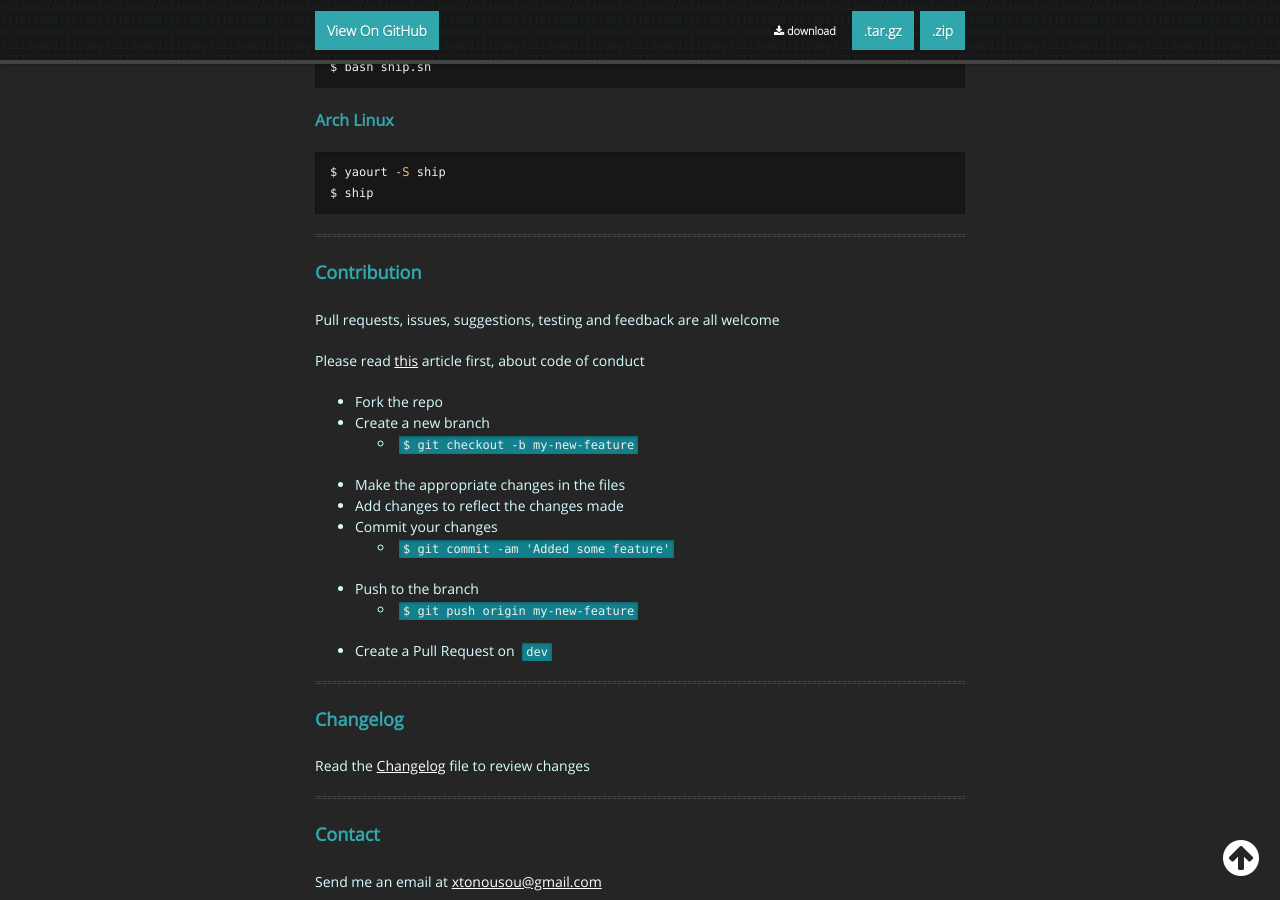
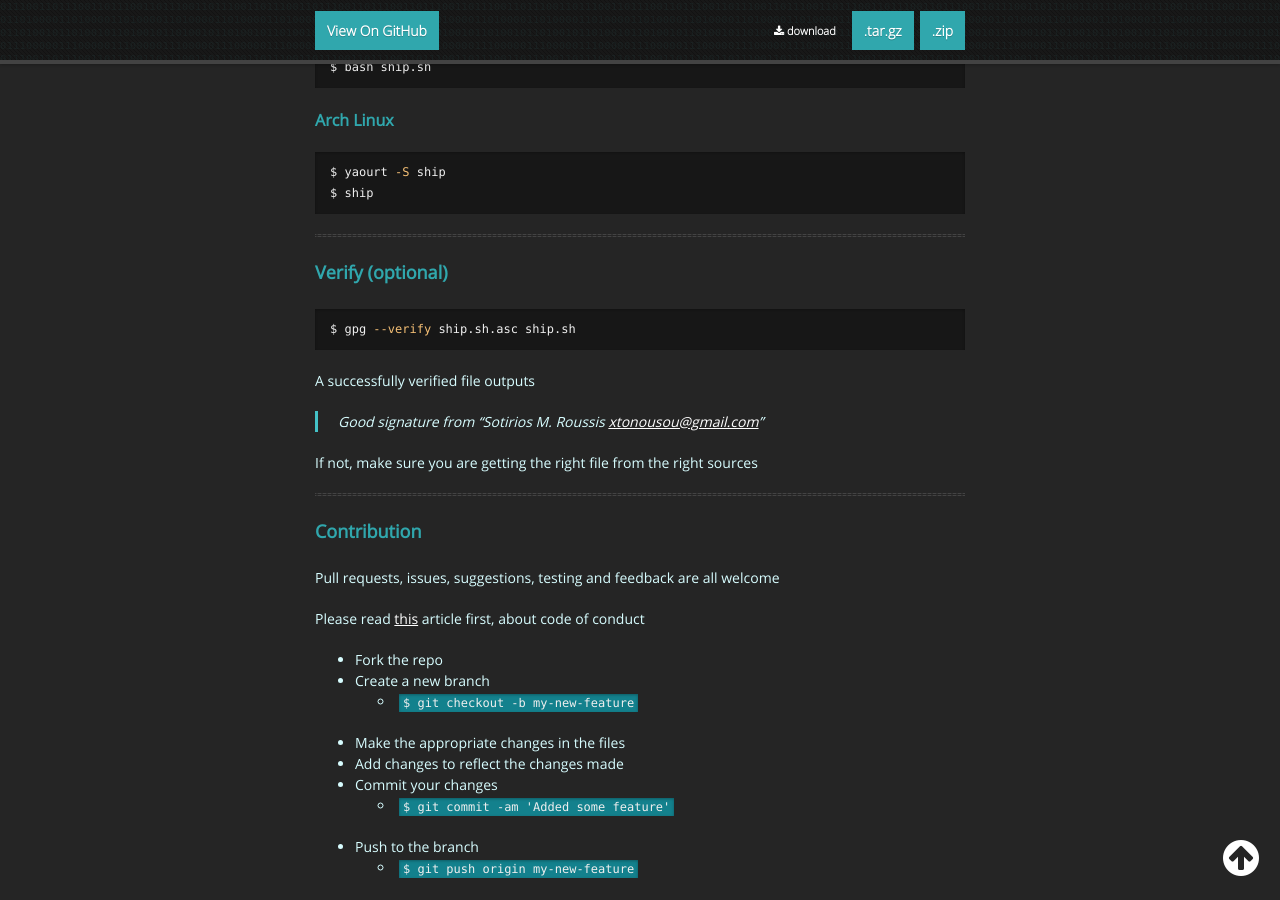
Before and after one commit to xtonousou/ship, a Jekyll site: the page built from index.md, in a window 1280 px wide and 900 px high, scrolled down 2587 px. Built offline with Jekyll 4.4.1, drawn with Linux system fonts in a browser that asks for light colours; nearby versions of some CDN libraries; our own code applies the rules of GitHub Pages for plain Markdown files.

Commit message:
pointless limitation

````diff
--- a/index.md
+++ b/index.md
@@ -90,7 +90,7 @@ One or more of the following tools must be installed
 
 ---
 
-### Getting Started
+### [](#header-3) Getting Started
 
 ```bash
 $ git clone --branch=master https://github.com/xtonousou/ship.git
@@ -98,7 +98,7 @@ $ cd /path/to/ship
 $ bash ship.sh
 ```
 
-#### Arch Linux
+#### [](#header-4) Arch Linux
 
 ```bash
 $ yaourt -S ship
@@ -107,7 +107,21 @@ $ ship
 
 ---
 
-### Contribution
+### [](#header-3) Verify (optional)
+
+```bash
+$ gpg --verify ship.sh.asc ship.sh
+```
+
+A successfully verified file outputs
+
+> Good signature from "Sotirios M. Roussis <xtonousou@gmail.com>"
+
+If not, make sure you are getting the right file from the right sources
+
+---
+
+### [](#header-3) Contribution
 
 Pull requests, issues, suggestions, testing and feedback are all welcome
 
@@ -126,19 +140,19 @@ Please read [this](contributing) article first, about code of conduct
 
 ---
 
-### Changelog
+### [](#header-3) Changelog
 
 Read the [Changelog](changelog) file to review changes
 
 ---
 
-### Contact
+### [](#header-3) Contact
 
 Send me an email at [xtonousou@gmail.com](mailto:xtonousou@gmail.com)
 
 ----
 
-### License
+### [](#header-3) License
 
 Copyright (c) **2017** by **Sotirios M. Roussis**. Some rights reserved
 
````
